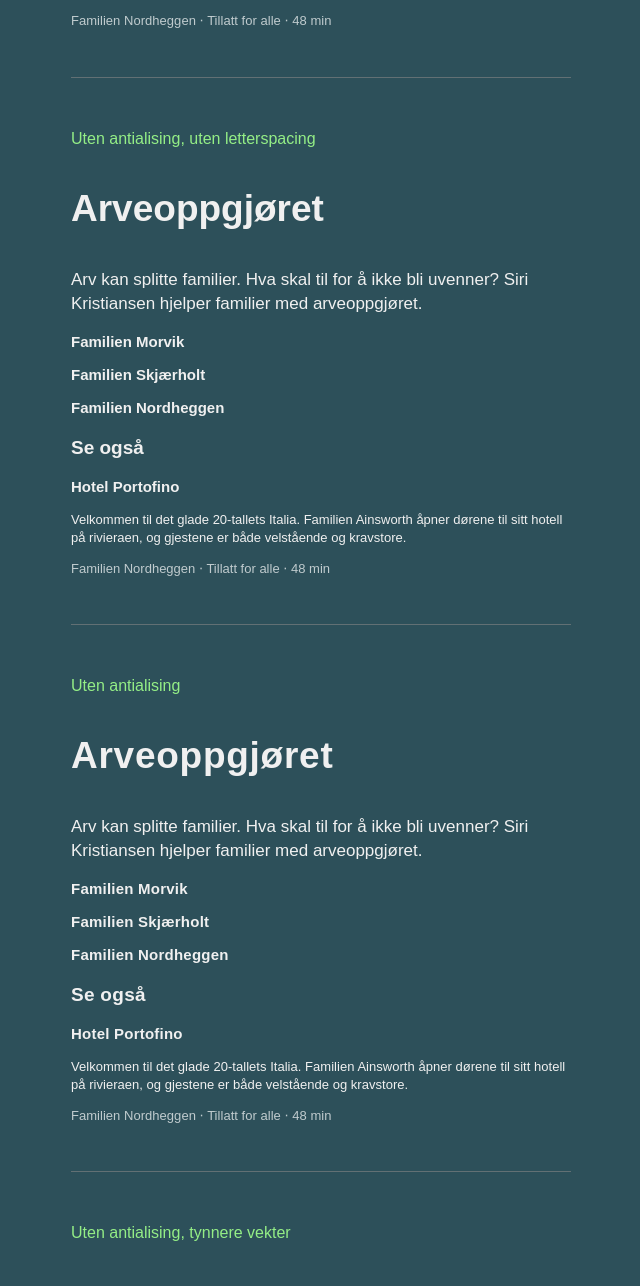
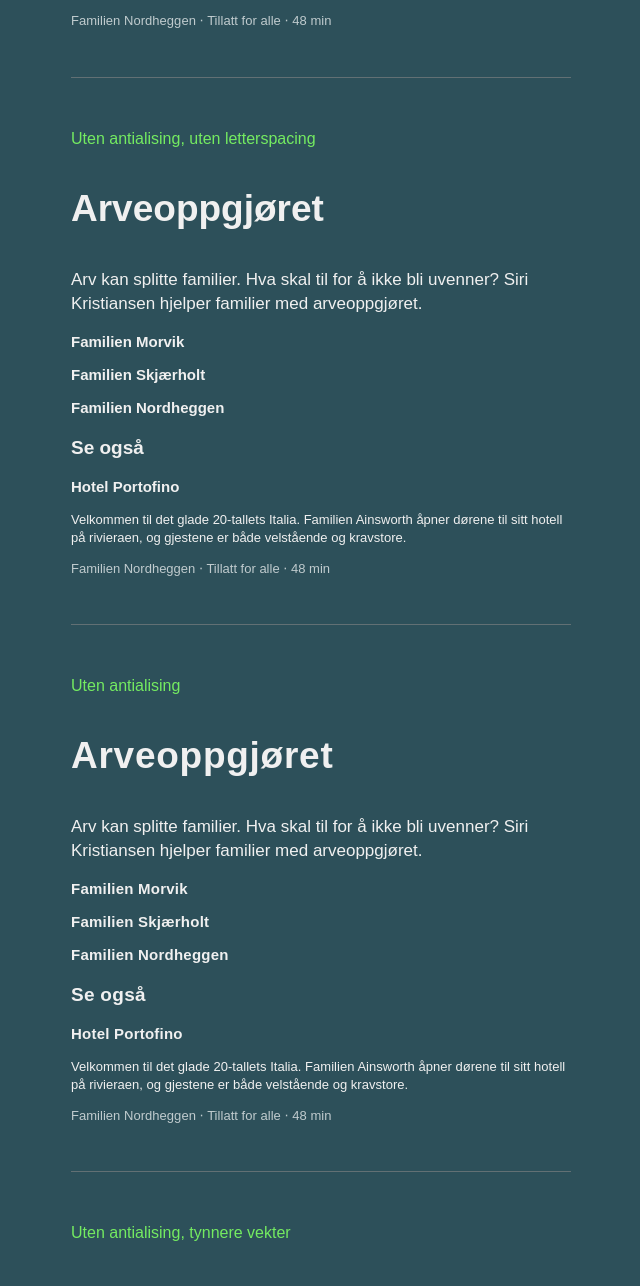
Before and after one commit to Isdoda/NRK-Sans-testing, a plain HTML site: page index.html in a window 1280 px wide. Shown: the part 507-1793 px from the top of the page, without its empty margins (1-641 px from the left). Drawn offline with Linux system fonts and the light colour scheme; a web font is replaced by a local one.

Commit message:
Update index.html

```diff
--- a/index.html
+++ b/index.html
@@ -144,7 +144,7 @@ letter-spacing: normal;
 </div>
 
     <div class="textbox">
-    <p class="callout letterSpacing" style="color: #94EE86;">Uten antialising, uten letterspacing</p>
+    <p class="callout letterSpacing" style="color: #74eb61;">Uten antialising, uten letterspacing</p>
     <p class="largeTitle letterSpacing">Arveoppgjøret</p>
     <p class="body letterSpacing">Arv kan splitte familier. Hva skal til for å ikke bli uvenner? Siri Kristiansen hjelper familier med arveoppgjøret.</p>
     <p class="subhead1 letterSpacing">Familien Morvik</p>
@@ -157,7 +157,7 @@ letter-spacing: normal;
 </div>
 
 <div class="textbox">
-    <p class="callout" style="color: #94EE86;">Uten antialising</p>
+    <p class="callout" style="color: #74eb61;">Uten antialising</p>
     <p class="largeTitle">Arveoppgjøret</p>
     <p class="body">Arv kan splitte familier. Hva skal til for å ikke bli uvenner? Siri Kristiansen hjelper familier med arveoppgjøret.</p>
     <p class="subhead1">Familien Morvik</p>
@@ -170,7 +170,7 @@ letter-spacing: normal;
 </div>
 
     <div class="textbox">
-    <p class="callout" style="color: #94EE86;" style="font-weight: 360;">Uten antialising, tynnere vekter</p>
+    <p class="callout" style="color: #74eb61;" style="font-weight: 360;">Uten antialising, tynnere vekter</p>
     <p class="largeTitle" style="font-weight: 720;">Arveoppgjøret</p>
     <p class="body" style="font-weight: 360;">Arv kan splitte familier. Hva skal til for å ikke bli uvenner? Siri Kristiansen hjelper familier med arveoppgjøret.</p>
     <p class="subhead1" style="font-weight: 600;">Familien Morvik</p>
```
